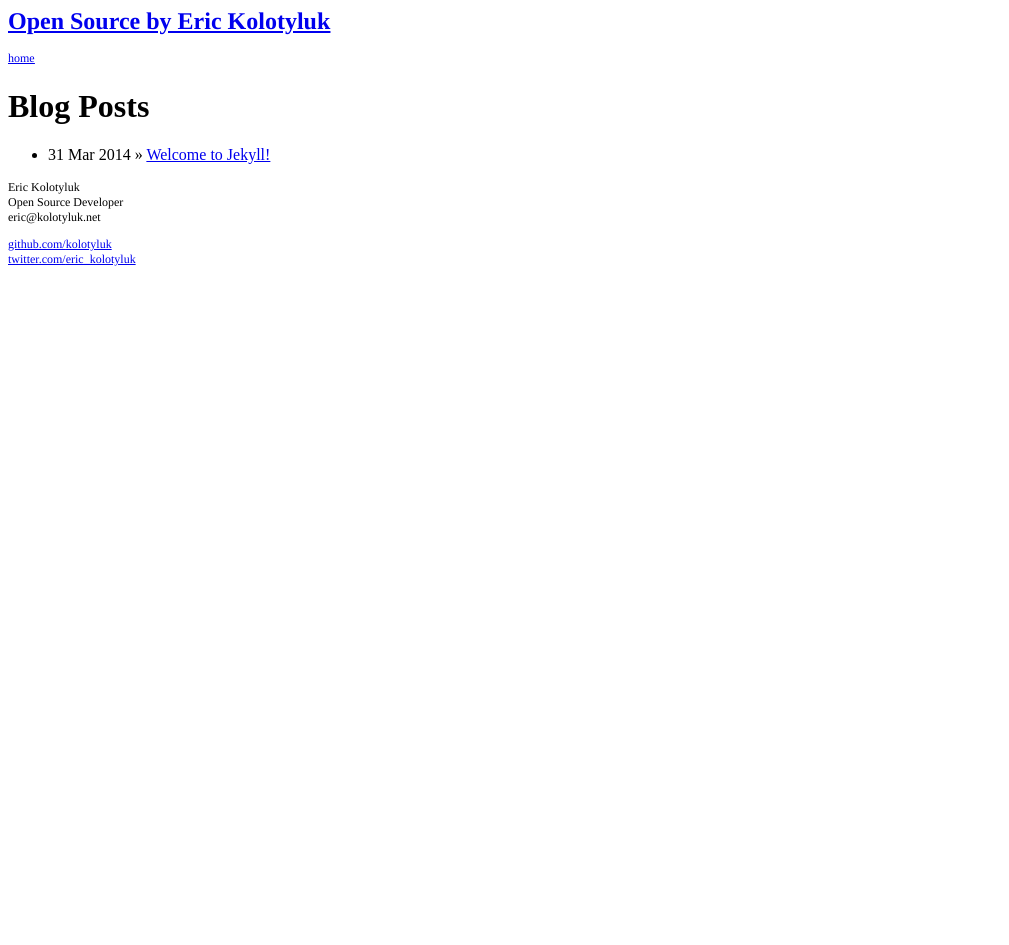
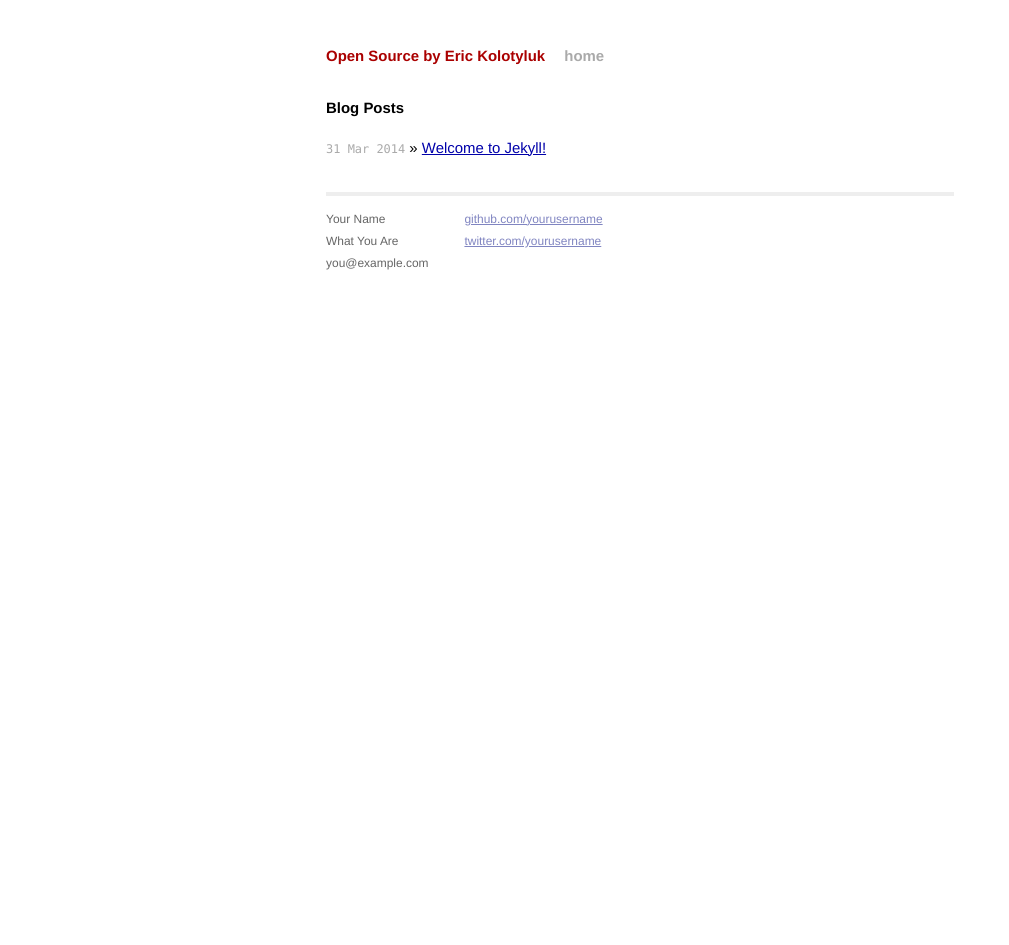
Before and after one commit to kolotyluk/kolotyluk.github.io, a Jekyll site: the page built from index.html, in a window 1280 px wide. Shown: the whole page, without its empty margins (0-1009 px from the left). Built offline with Jekyll 4.4.1, drawn with Linux system fonts in a browser that asks for light colours; Markdown is read by kramdown in place of the engine named in the settings; before the commit the page ends 900 px from its top, so only the background shows below that.

```diff
--- a/_layouts/default.html
+++ b/_layouts/default.html
@@ -1,29 +1,44 @@
-<!DOCTYPE html PUBLIC "-//W3C//DTD HTML 4.01//EN" "http://www.w3.org/TR/html4/strict.dtd">
+<!DOCTYPE html>
 <html>
-<head>
-  <meta http-equiv="Content-Type" content="text/html; charset=utf-8">
-  <meta http-equiv="Content-Style-Type" content="text/css">
-  <title>{{ page.title }}</title>
-  <meta name="Generator" content="Cocoa HTML Writer">
-  <meta name="CocoaVersion" content="1265.19">
-  <style type="text/css">
-    p.p2 {margin: 0.0px 0.0px 0.0px 0.0px; font: 12.0px Times; color: #0000ee}
-    p.p3 {margin: 0.0px 0.0px 0.0px 0.0px; font: 12.0px Times}
-    p.p4 {margin: 0.0px 0.0px 12.0px 0.0px; font: 12.0px Times}
-    p.p5 {margin: 0.0px 0.0px 12.0px 0.0px; font: 12.0px Times; color: #0000ee}
-    span.s1 {text-decoration: underline}
-    span.s2 {font: 12.0px Times; text-decoration: underline}
-    span.s3 {color: #000000}
-  </style>
-</head>
-<body>
-<h1 style="margin: 0.0px 0.0px 16.1px 0.0px; font: 24.0px Times; color: #0000ee"><span class="s1"><a href="file:///"><b>{{ site.name }}</b></a></span></h1>
-<p class="p2"><span class="s1"><a href="file:///">home<span class="s2"></span></a></span></p>
-<p class="p3">{{ content }}</p>
-<p class="p4">Eric Kolotyluk<br>
-Open Source Developer<br>
-eric@kolotyluk.net</p>
-<p class="p5"><span class="s1"><a href="https://github.com/yourusername">github.com/</a>kolotyluk</span><span class="s3"><br>
-<a href="https://twitter.com/yourusername"><span class="s1">twitter.com/</span></a></span><span class="s1">eric_kolotyluk</span></p>
-</body>
+    <head>
+        <meta charset="utf-8">
+        <meta http-equiv="X-UA-Compatible" content="IE=edge,chrome=1">
+        <title>{{ page.title }}</title>
+        <meta name="viewport" content="width=device-width">
+
+        <!-- syntax highlighting CSS -->
+        <link rel="stylesheet" href="/css/syntax.css">
+
+        <!-- Custom CSS -->
+        <link rel="stylesheet" href="/css/main.css">
+
+    </head>
+    <body>
+
+        <div class="site">
+          <div class="header">
+            <h1 class="title"><a href="/">{{ site.name }}</a></h1>
+            <a class="extra" href="/">home</a>
+          </div>
+
+          {{ content }}
+
+          <div class="footer">
+            <div class="contact">
+              <p>
+                Your Name<br />
+                What You Are<br />
+                you@example.com
+              </p>
+            </div>
+            <div class="contact">
+              <p>
+                <a href="https://github.com/yourusername">github.com/yourusername</a><br />
+                <a href="https://twitter.com/yourusername">twitter.com/yourusername</a><br />
+              </p>
+            </div>
+          </div>
+        </div>
+
+    </body>
 </html>
```
